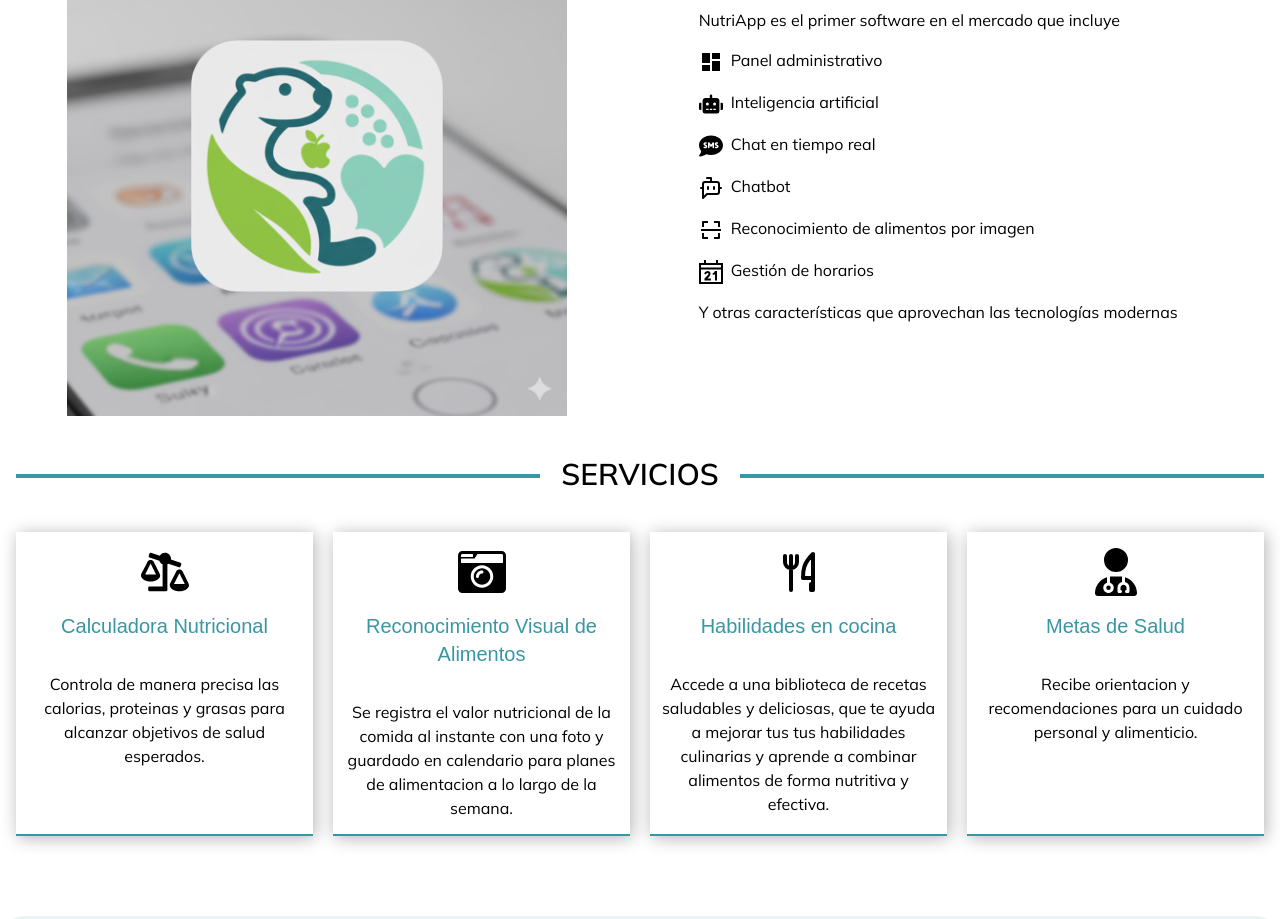
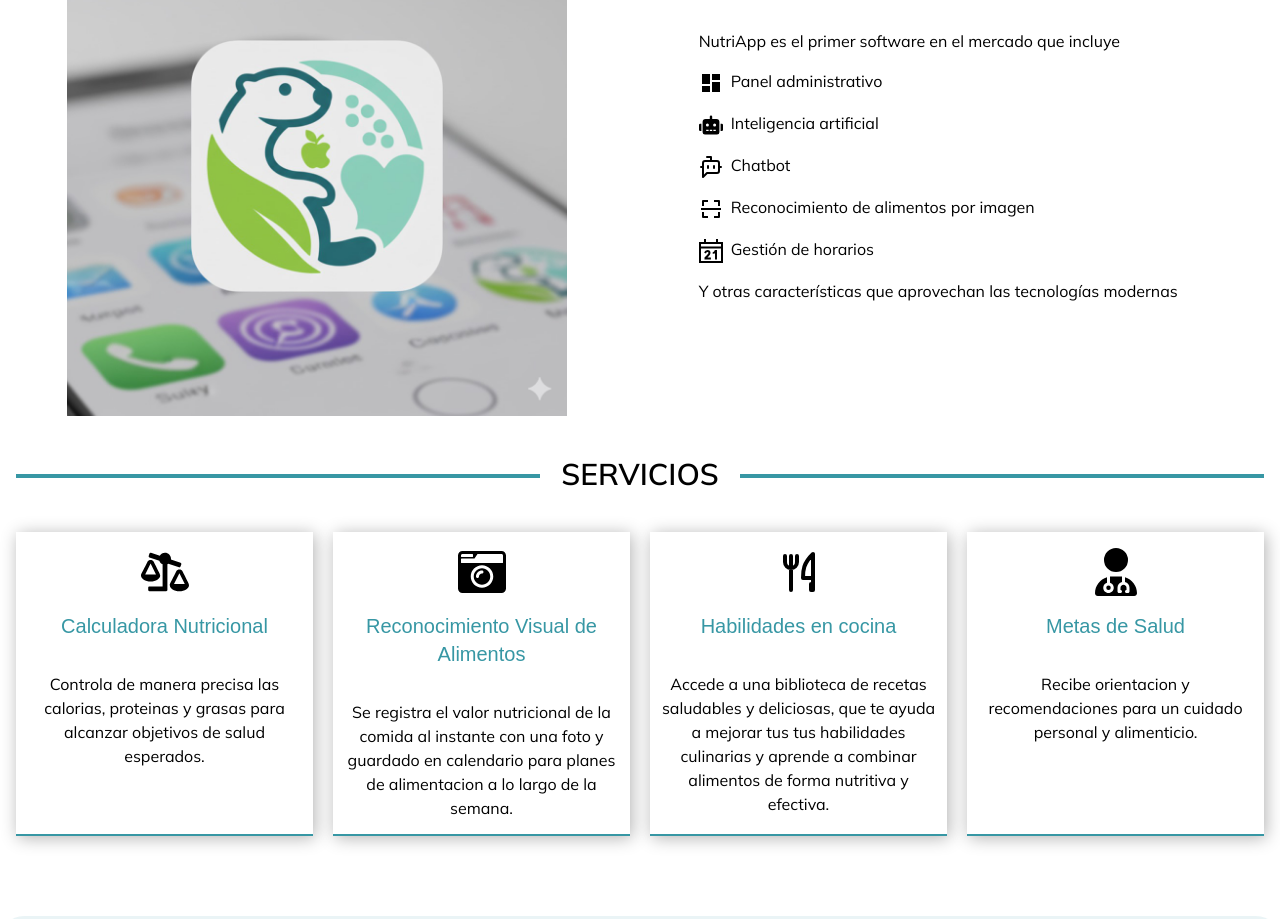
Before and after one commit to JoelTorres981/NutriFront, a React (Vite) app: page / in a window 1280 px wide. Shown: the part 1080-1999 px from the top of the page. Built offline with nearby package versions, Linux system fonts and the light colour scheme; a web font is replaced by a local one.

Commit message:
Borrar chat en landing page

```diff
--- a/src/pages/Home.jsx
+++ b/src/pages/Home.jsx
@@ -11,7 +11,6 @@ import { TbToolsKitchen2 } from "react-icons/tb";
 import { Link } from 'react-router-dom'
 import { MdDashboard } from "react-icons/md";
 import { FaRobot } from "react-icons/fa";
-import { FaCommentSms } from "react-icons/fa6";
 import { FaUserDoctor } from "react-icons/fa6";
 import { FaFacebook } from "react-icons/fa";
 import { FaSquareInstagram } from "react-icons/fa6";
@@ -77,10 +76,6 @@ export const Home = () => {
                             <li>
                                 <FaRobot className='inline text-2xl mr-2' />
                                 Inteligencia artificial
-                            </li>
-                            <li>
-                                <FaCommentSms className='inline text-2xl mr-2' />
-                                Chat en tiempo real
                             </li>
                             <li>
                                 <LuBotMessageSquare className='inline text-2xl mr-2' />
```
